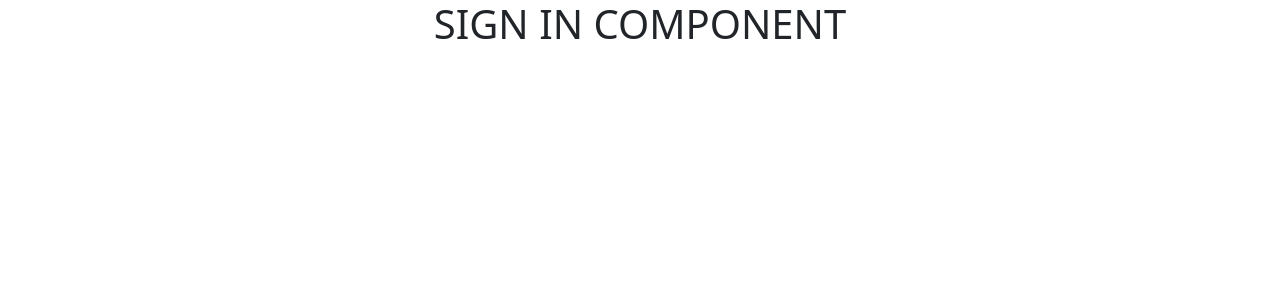
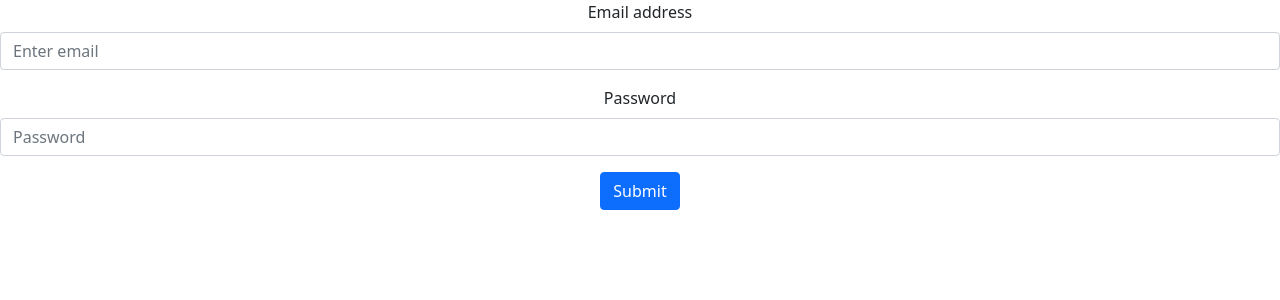
Before and after one commit to uu443159/taskmanager-front, a React (Create React App) app: page /sign-in in a window 1280 px wide. Shown: the top 300 px of the page. Built offline with nearby package versions, Linux system fonts and the light colour scheme.

Commit message:
SignIn component

```diff
--- a/src/components/sign-in/SignInPage.jsx
+++ b/src/components/sign-in/SignInPage.jsx
@@ -1,7 +1,55 @@
-import React from "react";
+import React, {useState} from "react";
+import {Button, Form} from "react-bootstrap";
+import data from "bootstrap/js/src/dom/data";
 
 export const SignInPage = () => {
+
+    const [ userName, setUserName ] = useState("");
+    const [ password, setPassword ] = useState("");
+    const [ badCredentials, setBadCredentials ] = useState(false);
+
+
+    const handleSubmit = async () => {
+
+        const requestOptions = {
+            method: 'POST',
+            headers: { 'Content-Type': 'application/json' },
+            body: JSON.stringify({
+                login: userName,
+                password: password })
+        };
+
+        const response = await fetch("http://localhost:8080/api/v1/auth", requestOptions);
+
+        if (response.ok) {
+            const data = await response.json();
+
+        } else {
+            setBadCredentials(true);
+        }
+    }
+
     return (
-        <h1>SIGN IN COMPONENT</h1>
+        <div>
+            <Form onSubmit={handleSubmit}>
+                <Form.Group className="mb-3" controlId="formGroupEmail">
+                    <Form.Label>Email address</Form.Label>
+                    <Form.Control type="email" placeholder="Enter email" value={userName} onChange={e => setUserName(e.target.value)}/>
+                </Form.Group>
+                <Form.Group className="mb-3" controlId="formGroupPassword">
+                    <Form.Label>Password</Form.Label>
+                    <Form.Control type="password" placeholder="Password" value={password} onChange={e => setPassword(e.target.value)}/>
+                </Form.Group>
+                <Form.Group>
+                    <Form.Text hidden={!badCredentials}>
+                        Wrong username or password.
+                    </Form.Text>
+                </Form.Group>
+
+                <Button variant="primary" type="submit">
+                    Submit
+                </Button>
+            </Form>
+        </div>
     )
 }
```
